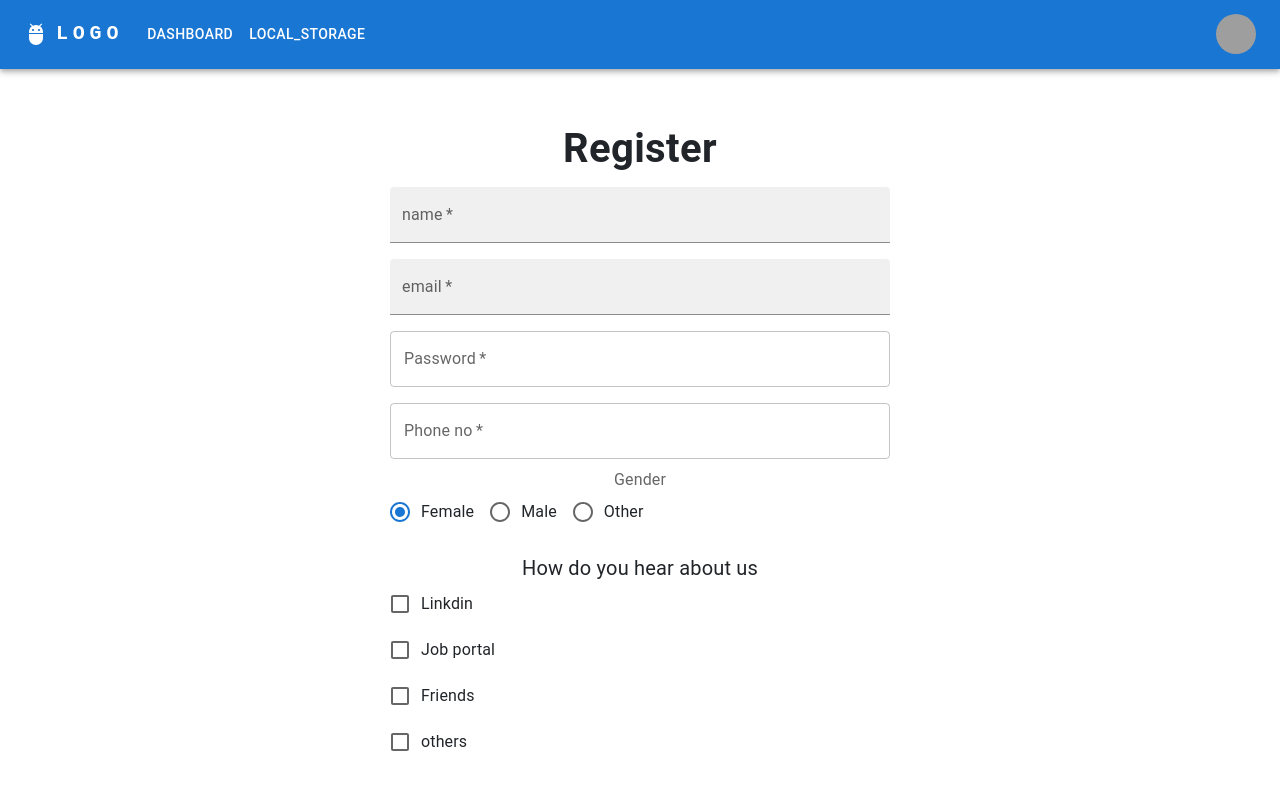
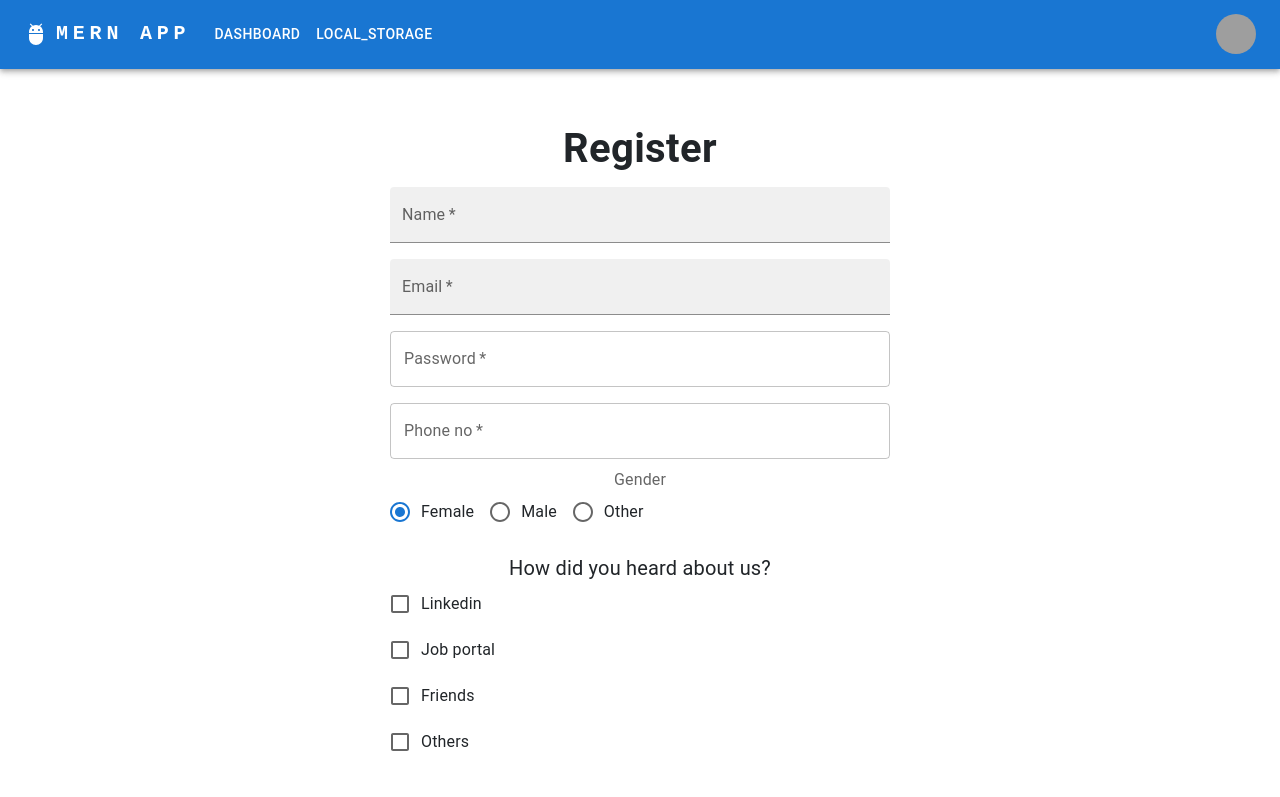
Before and after one commit to Amyth0007/ReactRide, a React (Create React App) app in the folder client/: page /Register in a window 1280 px wide. Shown: the top 797 px of the page. Built offline with nearby package versions, Linux system fonts and the light colour scheme; grey boxes are pictures that could not be loaded.

Commit message:
Corrected some typo and other mistakes.

```diff
--- a/client/src/components/NewNav.js
+++ b/client/src/components/NewNav.js
@@ -61,7 +61,7 @@ function Newav() {
               textDecoration: 'none',
             }}
           >
-            LOGO
+            MERN APP
           </Typography>
 
           <Box sx={{ flexGrow: 1, display: { xs: 'flex', md: 'none' } }}>
--- a/client/src/components/auth/Login.jsx
+++ b/client/src/components/auth/Login.jsx
@@ -52,7 +52,7 @@ function Login() {
         }}>
         <Typography level='title-lg' fontWeight={'Bold'} fontSize={40}>Login</Typography>
 
-        <TextField fullWidth id="filled-basic1" label="email" variant="filled" value={email} onChange={(e) => setemail(e.target.value)}
+        <TextField fullWidth id="filled-basic1" label="Email" variant="filled" value={email} onChange={(e) => setemail(e.target.value)}
           sx={{
             my: 1,
             mx: 'auto',
--- a/client/src/components/auth/Register.jsx
+++ b/client/src/components/auth/Register.jsx
@@ -79,12 +79,12 @@ function Register() {
         }}>
         <Typography level='title-lg' fontWeight={'Bold'} fontSize={40}>Register</Typography>
 
-        <TextField required fullWidth id="filled-basic" label="name" variant="filled" value={name} onChange={(e) => setname(e.target.value)}
+        <TextField required fullWidth id="filled-basic" label="Name" variant="filled" value={name} onChange={(e) => setname(e.target.value)}
           sx={{
             my: 1,
             mx: 'auto',
           }} />
-        <TextField required  fullWidth id="filled-basic1" label="email" variant="filled" value={email} onChange={(e) => setemail(e.target.value)}
+        <TextField required  fullWidth id="filled-basic1" label="Email" variant="filled" value={email} onChange={(e) => setemail(e.target.value)}
           sx={{
             my: 1,
             mx: 'auto',
@@ -122,14 +122,14 @@ function Register() {
             <FormControlLabel value='other' control={<Radio />} label="Other" />
           </RadioGroup>
 
-          <Typography level='title' fontSize={20}>How do you hear about us</Typography>
-          <FormControlLabel control={<Checkbox />}  label="Linkdin" onChange={(e)=>sethear("Linkdin")} sx={{ display: 'flex', alignItems: 'center', marginBottom: '4px' }} />
+          <Typography level='title' fontSize={20}>How did you heard about us?</Typography>
+          <FormControlLabel control={<Checkbox />}  label="Linkedin" onChange={(e)=>sethear("Linkdin")} sx={{ display: 'flex', alignItems: 'center', marginBottom: '4px' }} />
 
           <FormControlLabel control={<Checkbox />}  label="Job portal" onChange={(e)=>sethear("Job portal")} sx={{ display: 'flex', alignItems: 'center', marginBottom: '4px' }}/>
 
           <FormControlLabel control={<Checkbox  />}  label="Friends" onChange={(e)=>sethear("friends")} sx={{ display: 'flex', alignItems: 'center', marginBottom: '4px' }} />
 
-          <FormControlLabel control={<Checkbox  />}  label="others" onChange={(e)=>sethear("others")} sx={{ display: 'flex', alignItems: 'center', marginBottom: '4px' }} />
+          <FormControlLabel control={<Checkbox  />}  label="Others" onChange={(e)=>sethear("others")} sx={{ display: 'flex', alignItems: 'center', marginBottom: '4px' }} />
            <br/>
 
            <FormControl sx={{ m: 1, minWidth: 120 , display: 'flex' }}>
@@ -145,10 +145,10 @@ function Register() {
             <em>None</em>
           </MenuItem>
           <MenuItem value={"Mumbai"}>Mumbai</MenuItem>
-          <MenuItem value={"pune"}>pune</MenuItem>
+          <MenuItem value={"pune"}>Pune</MenuItem>
           <MenuItem value={"Ahmedabad"}>Ahmedabad</MenuItem>
         </Select>
-        <FormHelperText>Select thec ity</FormHelperText>
+        <FormHelperText>Select the city</FormHelperText>
       </FormControl>
 
       <Autocomplete
--- a/client/src/components/pages/AddUser.jsx
+++ b/client/src/components/pages/AddUser.jsx
@@ -55,7 +55,7 @@ function AddUser(props) {
         }}>
         <Typography level='title-lg' fontWeight={'Bold'} fontSize={20}>Add user</Typography>
 
-        <TextField fullWidth id="filled-basic1" label="userName" variant="filled" value={userName} onChange={(e) => setuserName(e.target.value)}
+        <TextField fullWidth id="filled-basic1" label="UserName" variant="filled" value={userName} onChange={(e) => setuserName(e.target.value)}
           sx={{
             my: 1,
             mx: 'auto',
@@ -63,7 +63,7 @@ function AddUser(props) {
         <br>
         </br>
         <TextField fullWidth id="outlined-password-input"
-          label="email"
+          label="Email"
           type="text"
           value={email} onChange={(e) => setemail(e.target.value)}
           sx={{
--- a/client/src/components/pages/Home.jsx
+++ b/client/src/components/pages/Home.jsx
@@ -73,7 +73,7 @@ const Home = (props) => {
           <AddIcon />
         </Fab>
       </Button>
-      <p> add user by clicking on right side + icon</p>
+      <p> Add user by clicking on right side "+" icon</p>
       <Button
                     onClick={save}
                     style={{
--- a/client/src/components/pages/UpdateUser.jsx
+++ b/client/src/components/pages/UpdateUser.jsx
@@ -16,9 +16,9 @@ const  UpdateUser = (props) => {
 
     const a = await response.data;
     if(a){
-        alert("user updated succesfully")
+        alert("User updated succesfully!")
     }else{
-        alert("something went wrong")
+        alert("Something went wrong!")
     }
 
 
@@ -72,7 +72,7 @@ const  UpdateUser = (props) => {
           }} />
 
         <Button variant='primary' type='submit'> Submit</Button>
-        <Button variant='secondary' > cancel</Button>
+        <Button variant='secondary' > Cancel</Button>
       </Box>
 
     </form>
```
Also changed, not shown: 1 other file (tests, documents, lock files or other folders).
